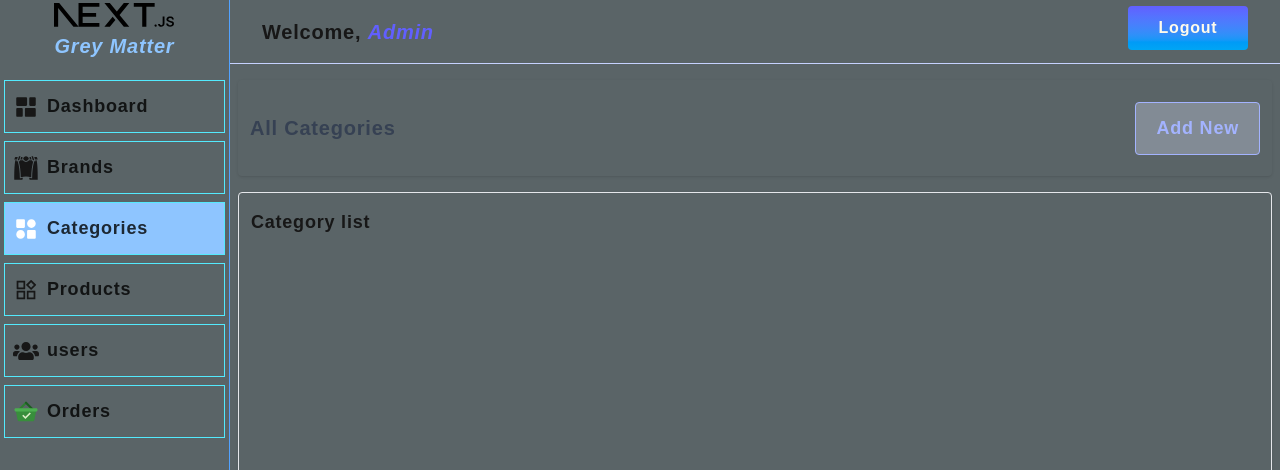
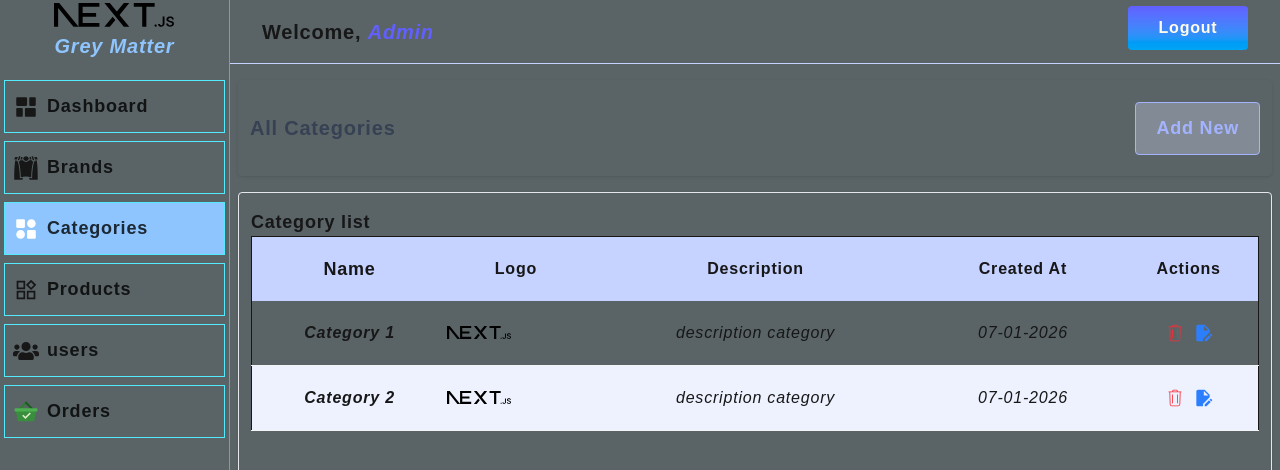
Before and after one commit to Sanjog-up/arrays, a Next.js app in the folder project/client/: page /admin/categories in a window 1280 px wide. Shown: the top 470 px of the page. Built offline with nearby package versions, Linux system fonts and the light colour scheme.

Commit message:
categroy list & table

```diff
--- a/project/client/components/forms/admin/categories/category-list.tsx
+++ b/project/client/components/forms/admin/categories/category-list.tsx
@@ -1,12 +1,99 @@
+'use client'
 import React from "react";
 import AdminListCard from "@/components/forms/admin/list-card";
+import { createColumnHelper } from "@tanstack/react-table";
+import Image from "next/image";
+import { CiTrash } from "react-icons/ci";
+import { MdEditDocument } from "react-icons/md";
+import Table from "../brands/table";
 
 const CategoryList = () => {
+
+    const defaultData= [
+      {
+        name: 'Category 1',
+        description: 'description category ',
+        logo:{
+          path:'/next.svg',
+          public_id:'/next.svg'
+        },
+        created_at: '07-01-2026',
+        updated_at: '07-01-2026',
+      },
+      {
+        name: 'Category 2',
+        description: 'description category ',
+        logo:{
+          path:'/next.svg',
+          public_id:'/next.svg'
+        },
+        created_at: '07-01-2026',
+        updated_at: '07-01-2026',
+      },
+    ]
+
+    const columnHelper = createColumnHelper<any>()
+
+    const columns = [
+      columnHelper.accessor((row)=> row.name, {
+        id:'name',
+        cell:(info) => <strong><i>{info.getValue()}</i></strong>,
+        header: () => <span className='text-lg'>Name</span>,
+      }),
+      columnHelper.accessor((row)=> row.logo, {
+        id:'logo',
+        cell:(info) => {
+         console.log(info.row.original.name)
+          return (
+            <div className="h-16 w-16 ">
+              <Image
+                src={info.getValue().path}
+                alt={`${info.row.original.name}-logo`}
+                width={100}
+                height={100}
+                className='object-contain h-full w-full'
+              />
+            </div>
+          )
+        },
+        header: () => <span>Logo</span>,
+      }),
+      columnHelper.accessor((row)=> row.description, {
+        id:'description',
+        cell:(info) => <i>{info.getValue()}</i>,
+        header: () => <span>Description</span>,
+        footer: (info) => info.column.id,
+      }),
+      columnHelper.accessor((row)=> row.created_at, {
+        id:'created_at',
+        cell:(info) => <i>{info.getValue()}</i>,
+        header: () => <span>Created At</span>,
+        footer: (info) => info.column.id,
+      }),
+
+          columnHelper.accessor((row)=> row, {
+        id:'_',
+        cell:(info) => <div className='flex gap-2 justify-center'>
+          <CiTrash title="Delete" className='text-red-500 text-[20px] cursor-pointer'/>
+          <MdEditDocument title="Edit" className='text-blue-500 text-[20px] cursor-pointer'/>
+        </div>,
+        header: () => <span>Actions</span>,
+
+      }),
+    ]
+
+
   return (
     <AdminListCard>
       <h4 className="text-[18px] font-semibold text-black-500">
         Category list
       </h4>
+      <div className= 'w-full h-full rounded-sm'>
+        <Table
+          data={defaultData}
+          columns={columns}
+        />
+      </div>
     </AdminListCard>
   );
 };
```
